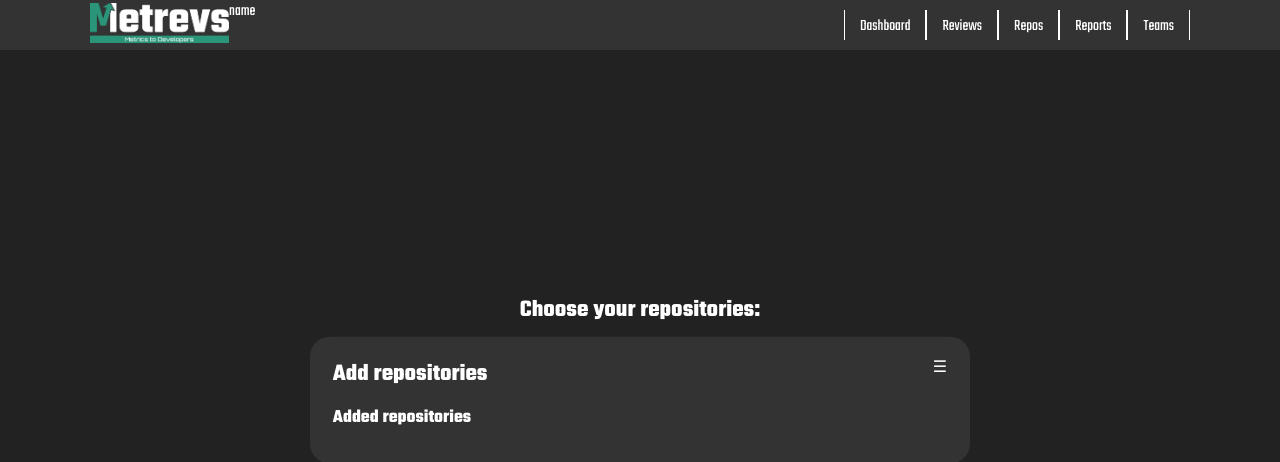
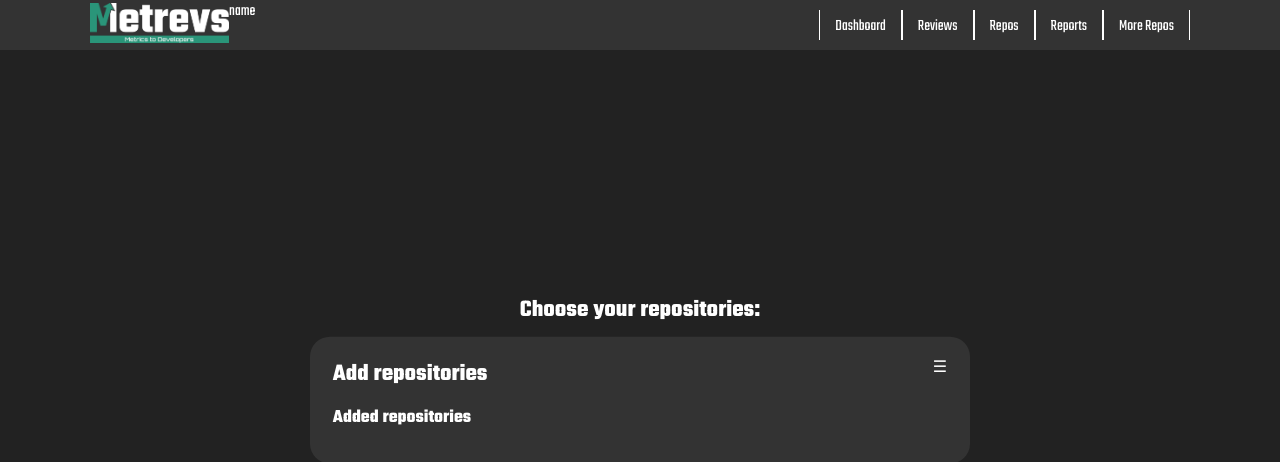
Before and after one commit to Nicolasopf/Metrevs, a Flask app: template templates/add_repos.html in a window 1280 px wide. Shown: the top 462 px of the page. Run offline with Flask 2, Linux system fonts and the light colour scheme; the template is opened without the code that fills it: most values are stand-ins (such as "Sample title", 1, 10 or a date in 2020); parts of the project's set-up code (start-up, migrations or seed data) failed here and were passed over.

Commit message:
[Updated] Fix button in the menu to redirect to add_repos template

```diff
--- a/templates/base.html
+++ b/templates/base.html
@@ -24,7 +24,7 @@
           <a href="/reviews">Reviews</a>
           <a href="/repos">Repos</a>
           <a href="/reports">Reports</a>
-          <a href="/teams">Teams</a>
+          <a href="/add_repos">More Repos</a>
         </nav>
 		<div class="profile">
 		  <div class="img"></div>
```
